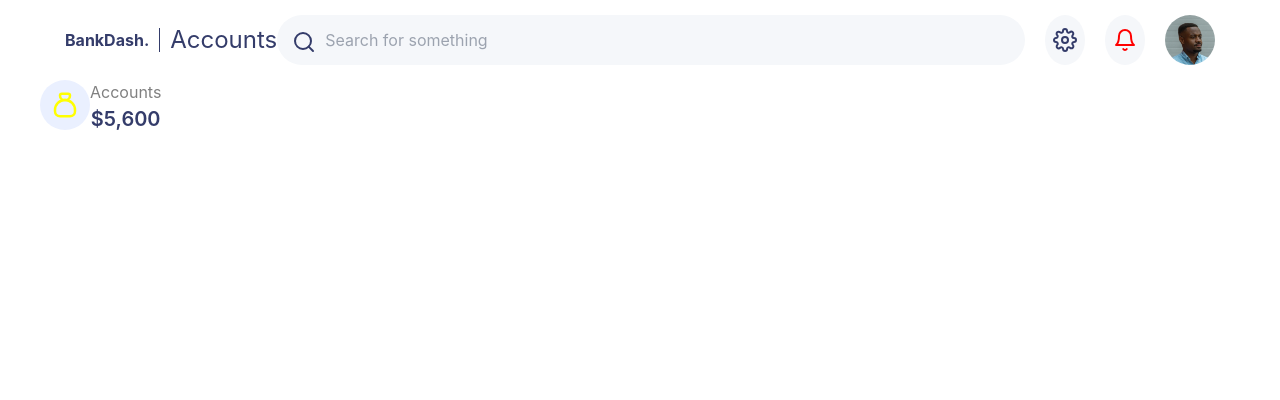
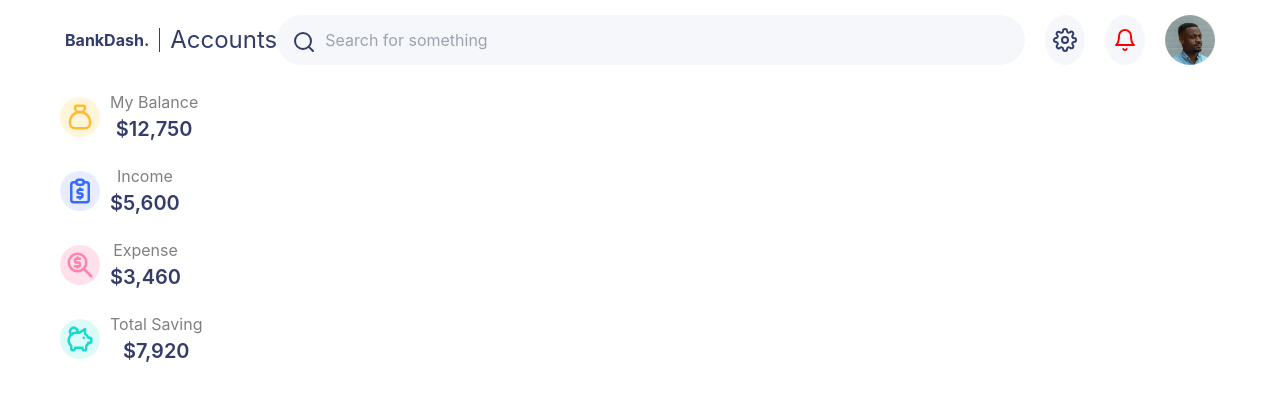
Before and after one commit to mizou9494/UI_Bank_Dashboard, a React (Create React App) app: page /Accounts in a window 1280 px wide. Shown: the top 400 px of the page. Built offline with nearby package versions, Linux system fonts and the light colour scheme.

Commit message:
some additional tweaks to the previous commit

```diff
--- a/src/components/Accounts/Accounts.js
+++ b/src/components/Accounts/Accounts.js
@@ -2,36 +2,53 @@ import React from 'react';
 
 import styled from 'styled-components';
 
-import { TbMoneybag } from "react-icons/tb"
+import { expenses_accountPage } from '../../data';
 
 function Accounts() {
   return (
-    <div className='grid grid-cols-2 md:grid-cols-3 lg:grid-cols-4 gap-4'>
-      <Card>
+    <div className='grid place-content-center grid-cols-2 md:grid-cols-3 lg:grid-cols-4 gap-4 bg-gray-50'>
+      {expenses_accountPage.map(({id, Icon, title, amount, color, backgroundColor}) => (
+        <Card key={id}>
+          <IconSide $backgroundColor={backgroundColor}>
+            <Icon color={color} size={30} />
+          </IconSide>
+          <OtherSide>
+            <span>{title}</span>
+            <span>{amount}</span>
+          </OtherSide>
+        </Card>
+      ))}
+      {/* <Card>
         <IconSide>
-          <TbMoneybag color='yellow' size={30} />
+          <TbPigMoney color='green' size={30} />
         </IconSide>
         <OtherSide>
           <span>Accounts</span>
           <span>$5,600</span>
         </OtherSide>
-      </Card>
+      </Card> */}
     </div>
   )
 }
 
 const Card = styled.div`
   display: flex;
-  flex: 1;
+  gap: 10px;
+  justify-content: center;
+  align-items: center;
+  max-width: max-content;
+  background-color: 'white';
+  border-radius: 20px;
+  padding: 10px 20px;
 `
 
 const IconSide = styled.div`
   display: grid;
   place-content: center;
-  background-color: #EAF0FF;
+  background-color: ${props => props.$backgroundColor};
   border-radius: 50%;
-  width: 50px;
-  height: 50px;
+  width: 40px;
+  height: 40px;
 `
 
 const OtherSide = styled.div`
--- a/src/data.js
+++ b/src/data.js
@@ -1,4 +1,43 @@
+import { Icon } from "lucide-react";
 import { DollarSign, Facebook, Home, User, CreditCard, Moon, Settings, ArrowUpCircle, ArrowDownCircle } from "react-feather"
+
+import { TbMoneybag, TbPigMoney, TbReportMoney, TbZoomMoney } from "react-icons/tb";
+
+export const expenses_accountPage = [
+  {
+    id: 1,
+    Icon: TbMoneybag,
+    title: 'My Balance',
+    amount: '$12,750',
+    color: "#FFBB38",
+    backgroundColor: "#FFF5D9"
+  },
+  {
+    id: 2,
+    Icon: TbReportMoney,
+    title: 'Income',
+    amount: '$5,600',
+    color: "#396AFF",
+    backgroundColor: "#E7EDFF"
+  },
+  {
+    id: 3,
+    Icon: TbZoomMoney,
+    title: 'Expense',
+    amount: '$3,460',
+    color: "#FF82AC",
+    backgroundColor: "#FFE0EB"
+  },
+  {
+    id: 4,
+    Icon: TbPigMoney,
+    title: 'Total Saving',
+    amount: '$7,920',
+    color: "#16DBCC",
+    backgroundColor: "#DCFAF8"
+  },
+
+]
 
 export const LinksData = [
   {
```
